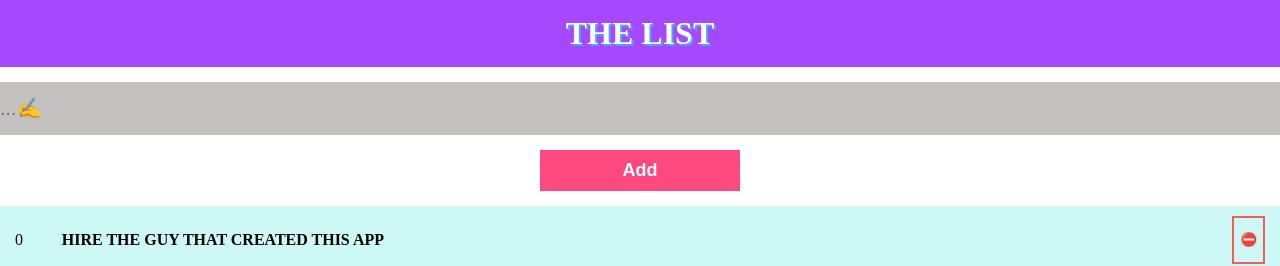
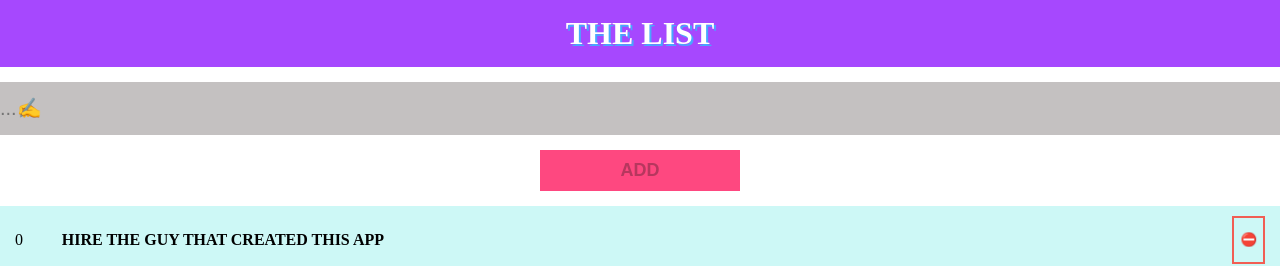
Before and after one commit to lamencha/the-list, an Angular app: page / in a window 1280 px wide. Shown: the top 266 px of the page. Built offline with nearby package versions, Linux system fonts and the light colour scheme.

Commit message:
disable if blank

```diff
--- a/src/app/components/todos/todos.component.html
+++ b/src/app/components/todos/todos.component.html
@@ -3,19 +3,22 @@
 
 <script src="https://ajax.googleapis.com/ajax/libs/angularjs/1.6.9/angular.min.js"></script>
 
-<div class="todos">
+<div class="todos" >
 
-    <form novalidate class="frm" name="myForm" (submit)="addTodo()" >
+    <form (ngSubmit)="onSubmit(taskForm)" #taskForm="ngForm" class="simple-form" name="myForm" (submit)="addTodo()" ng-controller="ExampleController">
         <input
             type="text"
             name="inputTodo"
             placeholder="...&#9997;"
             class="todo-input"
             [(ngModel)]="inputTodo"
-            ng-model="user.name"
+            ng-model="user.text"
+            ng-pattern="example.inputTodo"
             required
-        />
-        <input class="todo-submit" type="submit"  value="Add" ng-click="update(user)">
+        >
+        <small *ngIf="taskForm.invalid && taskForm.dirty" id="errorMessage" class="form-text text-danger">Required
+          field</small>
+        <input  [disabled]="taskForm.invalid" class="todo-submit" type="submit" id="submit" value="ADD"  required>
     </form>
 
     <div *ngFor="let todo of todos1; let i = index;" class="todo {{ (todo.completed ? 'done' : '') }}" (click)="toggleDone(i)">
--- a/src/app/components/todos/todos.component.less
+++ b/src/app/components/todos/todos.component.less
@@ -58,15 +58,15 @@
 	border: none;
 	outline: none;
 	background: none;
+	background-color: #FE4880;
 
-	background-color: #FE4880;
-	color: #FFF;
 	margin: 15px auto;
 
 	padding: 10px 15px;
     padding-right: 15px;
 	font-size: 18px;
 	font-weight: 700;
+
 }
 
 .todo-submit:active {
@@ -85,15 +85,16 @@ background-color: rgba(255, 255, 255, 0);
     border: 2px solid #81e7a8;
 }
 
-.frm {
+.simple-form {
     box-sizing: border-box;
 }
 
-.frm input.ng-invalid.ng-touched {
+.simple-form input.ng-invalid.ng-touched {
     background-color: #FA787E;
+
   }
 
-.frm  input.ng-valid.ng-touched {
+.simple-form  input.ng-valid.ng-touched {
     background-color: #78FA89;
   }
 
--- a/src/app/components/todos/todos.component.ts
+++ b/src/app/components/todos/todos.component.ts
@@ -1,5 +1,6 @@
 import { Component } from '@angular/core';
 import { Todo } from './../../models/Todo'
+import { NgForm } from '@angular/forms';
 
 @Component({
   selector: 'app-todos',
@@ -43,4 +44,9 @@ export class TodosComponent {
     this.inputTodo = "";
 
   }
+  onSubmit(form: NgForm) {
+    console.log(form);
+    form.reset();
+  }
+
 }
```
